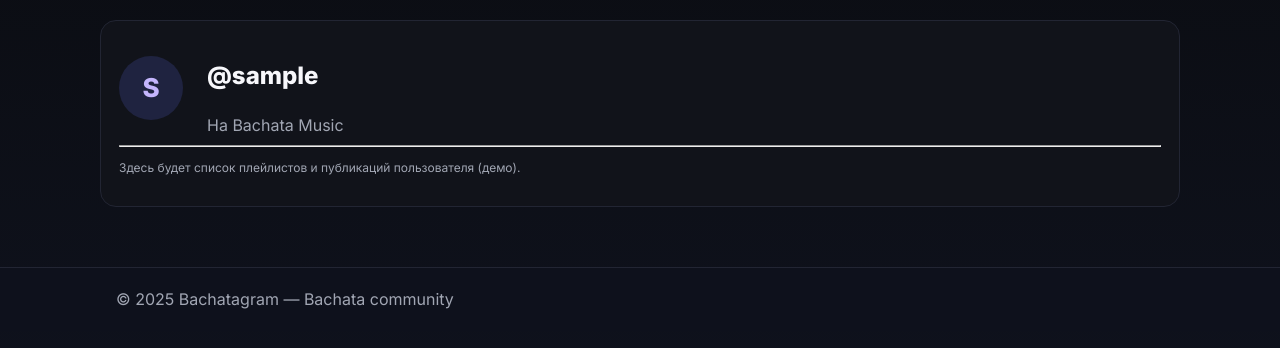
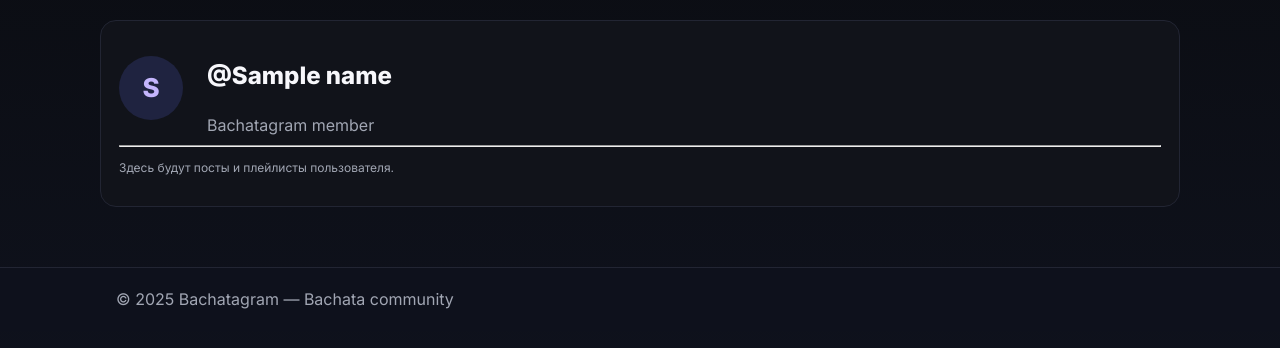
Before and after one commit to djdoodlez-gif/Bachata-music, a Flask app: template templates/profile.html in a window 1280 px wide. Shown: the part 54-402 px from the top of the page. Run offline with Flask 3, Linux system fonts and the light colour scheme; the template is opened without the code that fills it: most values are stand-ins (such as "Sample title", 1, 10 or a date in 2020).

Commit message:
Update profile.html

```diff
--- a/templates/profile.html
+++ b/templates/profile.html
@@ -1,15 +1,14 @@
 {% extends "base.html" %}
-{% block title %}Профиль — Bachata Music{% endblock %}
 {% block content %}
-  <div class="card">
-    <div class="row center-v">
-      <div class="avatar xl">{{ u.username[:1]|upper }}</div>
-      <div class="ml">
-        <h2>@{{ u.username }}</h2>
-        <div class="muted">На Bachata Music</div>
-      </div>
+<div class="card">
+  <div class="row center-v">
+    <div class="avatar xl">{{ name[:1]|upper }}</div>
+    <div class="ml">
+      <h2>@{{ name }}</h2>
+      <div class="muted">Bachatagram member</div>
     </div>
-    <hr>
-    <p class="muted small">Здесь будет список плейлистов и публикаций пользователя (демо).</p>
   </div>
+  <hr>
+  <p class="muted small">Здесь будут посты и плейлисты пользователя.</p>
+</div>
 {% endblock %}
```
